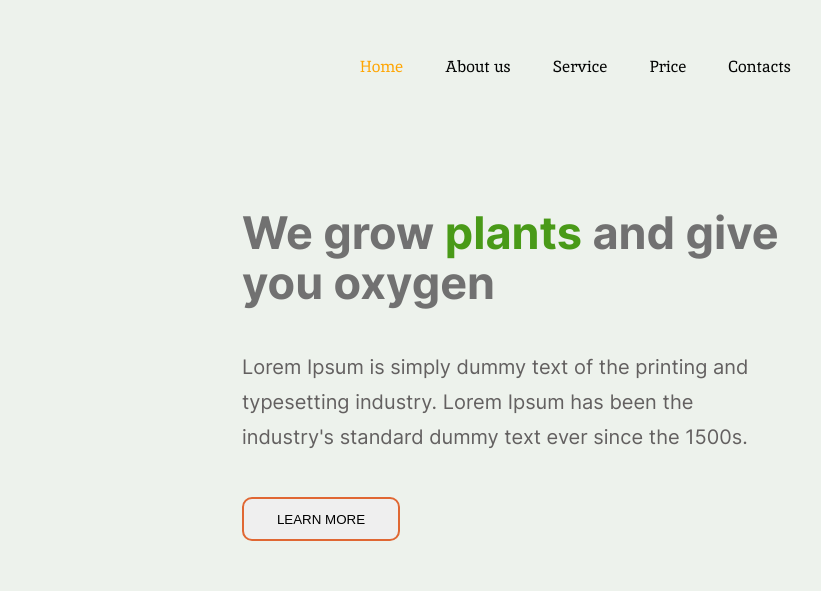
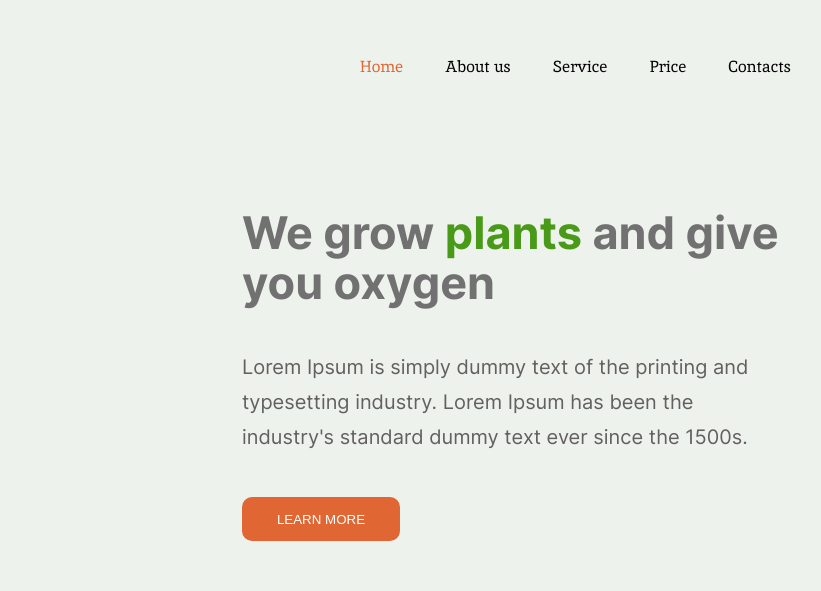
Before and after one commit to lexaZloy666/rsschool-cv, a plain HTML site: page index.html in a window 1280 px wide. In both pictures the pointer is over the button "LEARN MORE". Shown: the top 591 px of the page, 459-1280 px from the left. Drawn offline with Linux system fonts and the light colour scheme.

Commit message:
Add files via upload

```diff
--- a/css/style.css
+++ b/css/style.css
@@ -43,6 +43,15 @@ html {
 img {
   max-width: 100%;
   height: auto;
+}
+a {
+  transition: .3s ease;
+}
+button:hover{
+  color: #FFFFFF;
+  background: #E06733;
+  cursor: pointer;
+  transition: .5s ease;
 }
 /*header start*/
 .header {
@@ -94,7 +103,11 @@ img {
   text-decoration: none;
 }
 .orange_link {
-  color:orange;
+  color: #E06733;
+}
+.header_link:hover{
+  cursor: pointer;
+  color: #E06733;
 }
 /*welcome start*/
 .welcome_section {
@@ -233,6 +246,7 @@ img {
   font-size: 20px;
   line-height: 24px;
   color: #E06733;
+  background: #E3E1D5;
 }
 .servisec {
   padding-top:90px;
@@ -370,6 +384,7 @@ img {
   color: #E06733;
   border: 1px solid #E06733;
   border-radius: 5px;
+  background: #FFFFFF;
 }
 .leafs_prices{
   margin-top: 38px;
```
